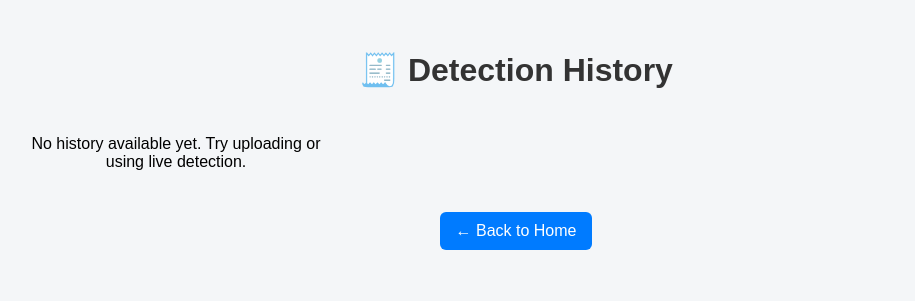
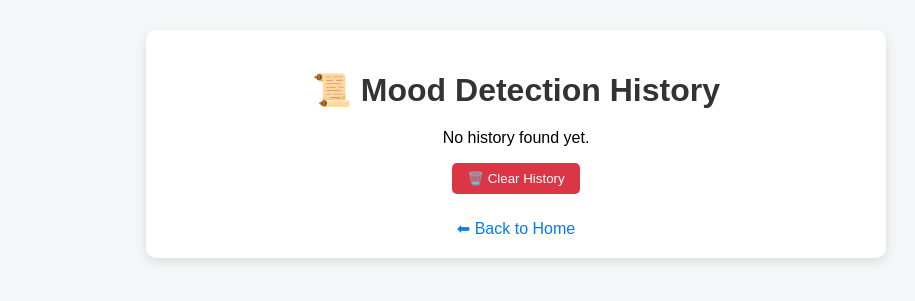
Before and after one commit to Alexdev68/mood_project, a Flask app: template templates/history.html in a window 1280 px wide. Shown: the top 301 px of the page, without its empty margins (124-1039 px from the left). Run offline with Flask 3, Linux system fonts and the light colour scheme; the template is opened without the code that fills it, so the values that code supplies are empty.

Commit message:
Refined multiple pieces of code

```diff
--- a/app.py
+++ b/app.py
@@ -1,4 +1,5 @@
-from flask import Flask, render_template, request, Response
+from flask import Flask, render_template, request, Response, redirect, url_for
+import sqlite3
 import cv2
 import numpy as np
 import os
@@ -13,14 +14,14 @@
 # Emotion labels (adjust if your model uses a different order)
 emotion_labels = ["angry", "disgust", "fear", "happy", "neutral", "sad", "surprise"]
 
-# Haar Cascade
+# Haar Cascade for face detection
 face_cascade = cv2.CascadeClassifier(cv2.data.haarcascades + "haarcascade_frontalface_default.xml")
 
 # Upload directory
 UPLOAD_FOLDER = "static/uploads"
 os.makedirs(UPLOAD_FOLDER, exist_ok=True)
 
-# Initialize DB
+# Initialize database
 init_db()
 
 
@@ -30,7 +31,7 @@
     result = None
     if request.method == "POST":
         name = request.form.get("name")
-        image = request.files["image"]
+        image = request.files.get("image")
 
         if not name or not image:
             result = "Please provide both name and image."
@@ -88,7 +89,7 @@
             preds = model.predict(face_roi)
             emotion = emotion_labels[np.argmax(preds)]
 
-            # Draw results on frame
+            # Draw emotion label on the frame
             cv2.rectangle(frame, (x, y), (x+w, y+h), (255, 0, 0), 2)
             cv2.putText(frame, emotion, (x, y-10),
                         cv2.FONT_HERSHEY_SIMPLEX, 0.9, (36, 255, 12), 2)
@@ -102,6 +103,7 @@
 
         frame_count += 1
 
+        # Encode frame for streaming
         _, buffer = cv2.imencode('.jpg', frame)
         frame = buffer.tobytes()
         yield (b'--frame\r\n'
@@ -125,5 +127,23 @@
     return render_template("history.html", records=records)
 
 
+@app.route('/clear_history', methods=['POST'])
+def clear_history():
+    """Delete all records and optionally uploaded images."""
+    conn = sqlite3.connect('predictions.db')
+    c = conn.cursor()
+    c.execute("DELETE FROM predictions")
+    conn.commit()
+    conn.close()
+
+    # Optional: clear uploaded images
+    for filename in os.listdir(UPLOAD_FOLDER):
+        file_path = os.path.join(UPLOAD_FOLDER, filename)
+        if os.path.isfile(file_path):
+            os.remove(file_path)
+
+    return redirect(url_for('history'))
+
+
 if __name__ == "__main__":
     app.run(host="0.0.0.0", port=5000)
--- a/templates/history.html
+++ b/templates/history.html
@@ -2,93 +2,69 @@
 <html lang="en">
 <head>
   <meta charset="UTF-8">
-  <title>Detection History</title>
+  <title>Emotion Detection History</title>
   <style>
     body {
       font-family: Arial, sans-serif;
       background-color: #f4f6f8;
+      text-align: center;
       margin: 0;
       padding: 30px;
-      text-align: center;
     }
-
+    .container {
+      background: white;
+      border-radius: 10px;
+      padding: 20px;
+      max-width: 700px;
+      margin: auto;
+      box-shadow: 0 4px 12px rgba(0, 0, 0, 0.1);
+    }
     h1 {
       color: #333;
-      margin-bottom: 30px;
+      margin-bottom: 20px;
     }
-
-    .container {
-      display: grid;
-      grid-template-columns: repeat(auto-fill, minmax(240px, 1fr));
-      gap: 20px;
-      max-width: 1000px;
-      margin: auto;
+    .record {
+      border-bottom: 1px solid #ccc;
+      padding: 15px 0;
     }
-
-    .card {
-      background: white;
-      border-radius: 10px;
-      padding: 15px;
-      box-shadow: 0 4px 12px rgba(0, 0, 0, 0.1);
-      transition: transform 0.2s ease;
-    }
-
-    .card:hover {
-      transform: scale(1.03);
-    }
-
     img {
       max-width: 100%;
       border-radius: 8px;
-      height: 200px;
-      object-fit: cover;
+      margin-top: 10px;
     }
-
-    .info {
-      margin-top: 10px;
-      text-align: left;
-      font-size: 14px;
-    }
-
-    .info strong {
+    .back-link {
+      display: block;
+      margin-top: 25px;
       color: #007bff;
-    }
-
-    a.back {
-      display: inline-block;
-      margin-top: 25px;
-      background-color: #007bff;
-      color: white;
-      padding: 10px 16px;
-      border-radius: 6px;
       text-decoration: none;
     }
-
-    a.back:hover {
-      background-color: #0056b3;
+    .back-link:hover {
+      text-decoration: underline;
     }
   </style>
 </head>
 <body>
-  <h1>🧾 Detection History</h1>
+  <div class="container">
+    <h1>📜 Mood Detection History</h1>
+    {% if records %}
+      {% for record in records %}
+        <div class="record">
+          <img src="{{ url_for('static', filename='uploads/' + record[1]) }}" alt="User Image" width="200">
+          <p><strong>Name:</strong> {{ record[0] }}</p>
+          <p><strong>Emotion:</strong> {{ record[2] }}</p>
+          <p><strong>Detected On:</strong> {{ record[3] }}</p>
+        </div>
+      {% endfor %}
+    {% else %}
+      <p>No history found yet.</p>
+    {% endif %}
+    <form action="/clear_history" method="post" style="margin-top: 15px;">
+     <button type="submit" style="background:#dc3545;color:white;padding:8px 15px;border:none;border-radius:5px;cursor:pointer;">
+    🗑️ Clear History
+  </button>
+</form>
 
-  <div class="container">
-    {% for record in records %}
-      <div class="card">
-        <img src="{{ url_for('static', filename='uploads/' ~ record[2]) }}" alt="User Image">
-        <div class="info">
-          <p><strong>Name:</strong> {{ record[1] }}</p>
-          <p><strong>Emotion:</strong> {{ record[3] }}</p>
-          {% if record|length > 4 %}
-          <p><strong>Timestamp:</strong> {{ record[4] }}</p>
-          {% endif %}
-        </div>
-      </div>
-    {% else %}
-      <p>No history available yet. Try uploading or using live detection.</p>
-    {% endfor %}
+    <a href="/" class="back-link">⬅ Back to Home</a>
   </div>
-
-  <a class="back" href="/">← Back to Home</a>
 </body>
 </html>
```
Also changed, not shown: templates/index.html (+12 -57 lines), predictions.db (added), static/uploads/Screenshot 2025-11-02 012909.png (added), static/uploads/Screenshot 2025-11-02 021915.png (added), static/uploads/disgust female.png (added), static/uploads/modded sad guy.png (added), static/uploads/sad female.png (added), 1 other file.
